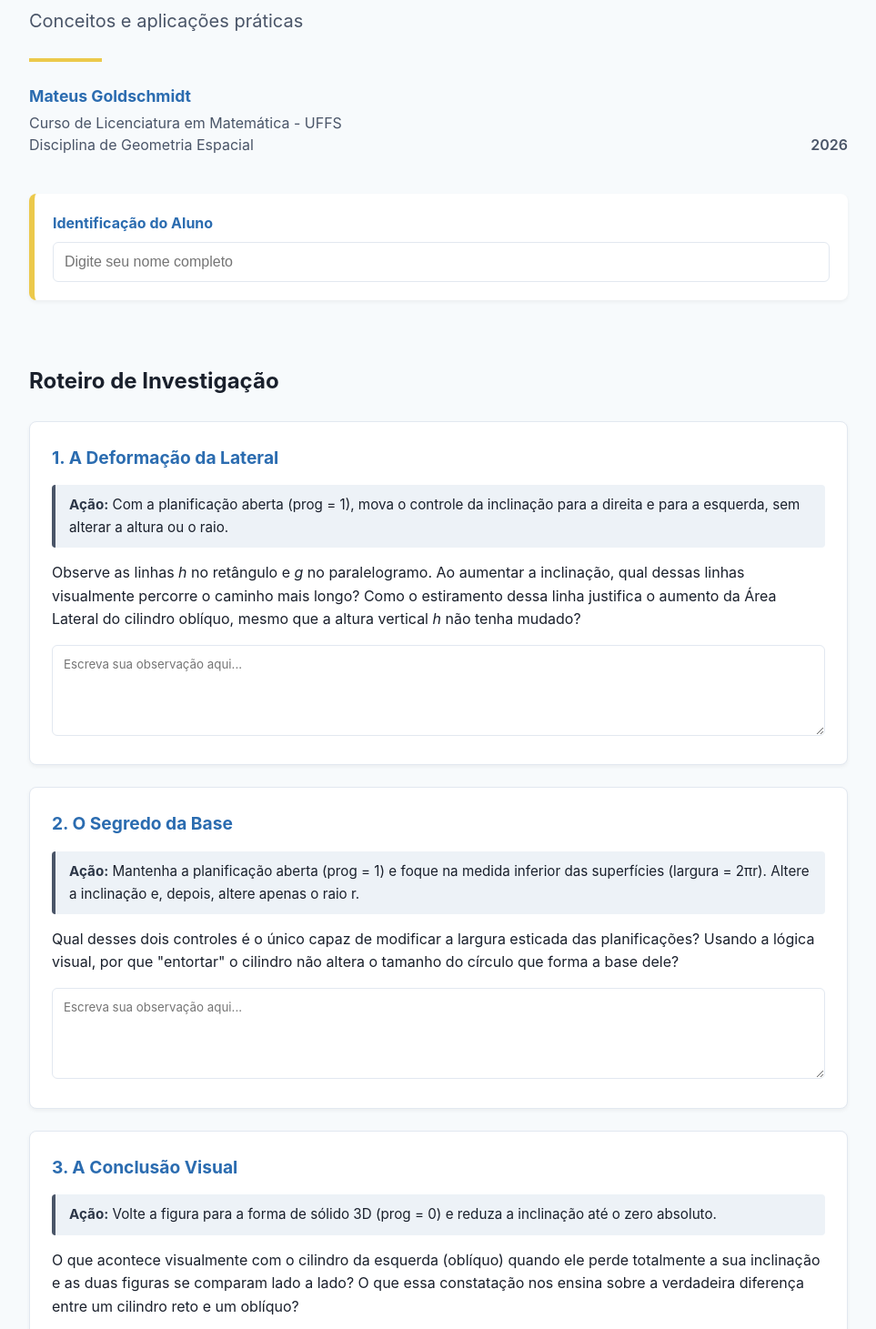
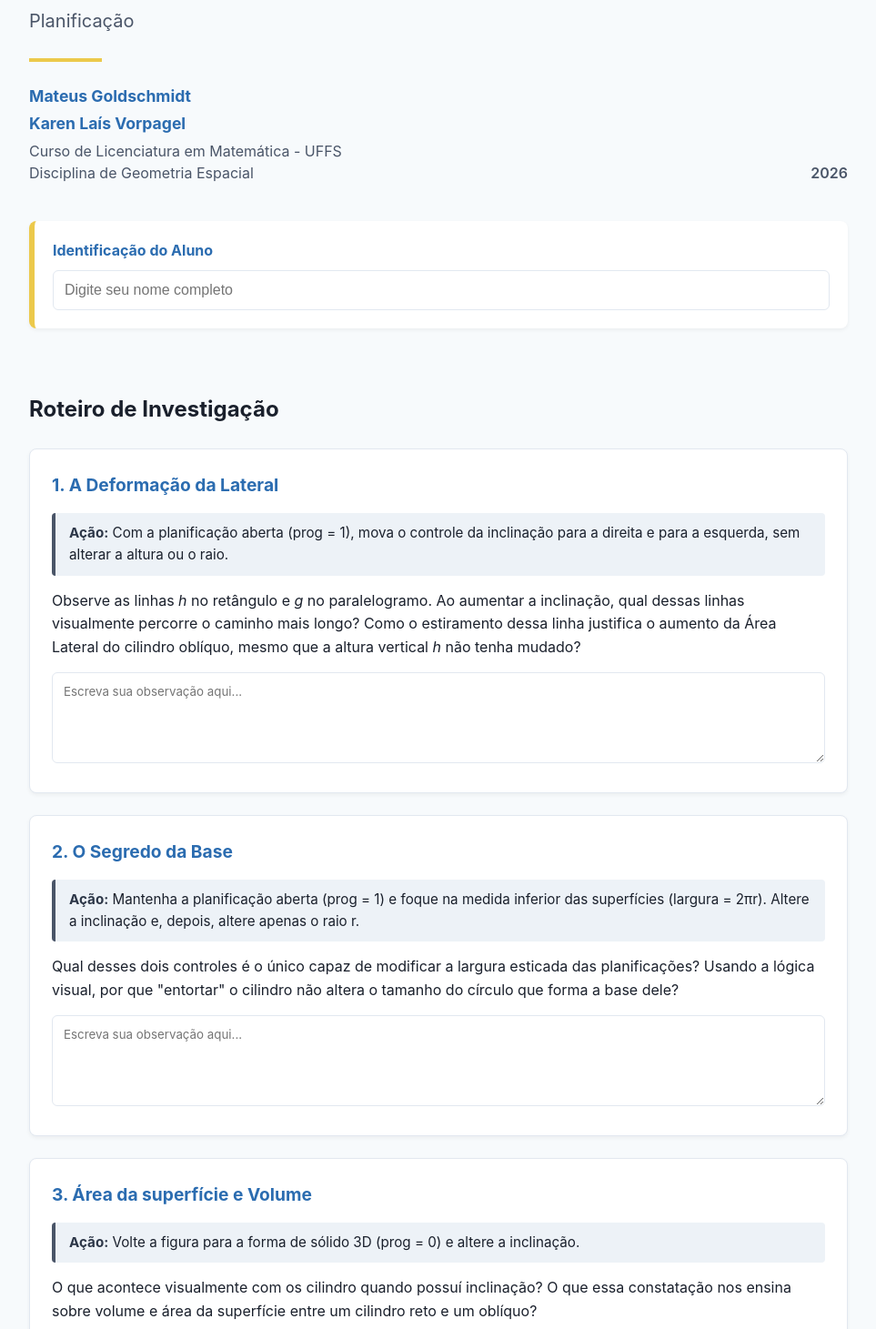
Before and after one commit to mateusgoldschmidt/cilindros-geometria-espacial, a plain HTML site: page index.html in a window 1280 px wide. Shown: the part 166-1627 px from the top of the page at 91% size, without its empty margins (158-1121 px from the left). Drawn offline with nearby package versions, Linux system fonts and the light colour scheme; a script that the page names is missing.

Commit message:
Update index.html

```diff
--- a/index.html
+++ b/index.html
@@ -60,10 +60,11 @@
   <div class="container">
     <header>
       <h1>Cilindros &mdash; Geometria Espacial no Ensino Médio</h1>
-      <div class="subtitle">Conceitos e aplicações práticas</div>
+      <div class="subtitle">Planificação</div>
       <div class="divider"></div>
       <div class="author-info">
         <strong>Mateus Goldschmidt</strong>
+        <strong>Karen Laís Vorpagel</strong>
         Curso de Licenciatura em Matemática - UFFS<br>
         Disciplina de Geometria Espacial
       </div>
@@ -104,12 +105,12 @@
     </div>
 
     <div class="question-card">
-      <h3>3. A Conclusão Visual</h3>
+      <h3>3. Área da superfície e Volume</h3>
       <div class="action-text">
-        <strong>Ação:</strong> Volte a figura para a forma de sólido 3D (prog = 0) e reduza a inclinação até o zero absoluto.
+        <strong>Ação:</strong> Volte a figura para a forma de sólido 3D (prog = 0) e altere a inclinação.
       </div>
       <div class="challenge-text">
-        O que acontece visualmente com o cilindro da esquerda (oblíquo) quando ele perde totalmente a sua inclinação e as duas figuras se comparam lado a lado? O que essa constatação nos ensina sobre a verdadeira diferença entre um cilindro reto e um oblíquo?
+        O que acontece visualmente com os cilindro quando possuí inclinação? O que essa constatação nos ensina sobre volume e área da superfície entre um cilindro reto e um oblíquo?
       </div>
       <textarea id="ans3" placeholder="Escreva sua observação aqui..."></textarea>
     </div>
```
